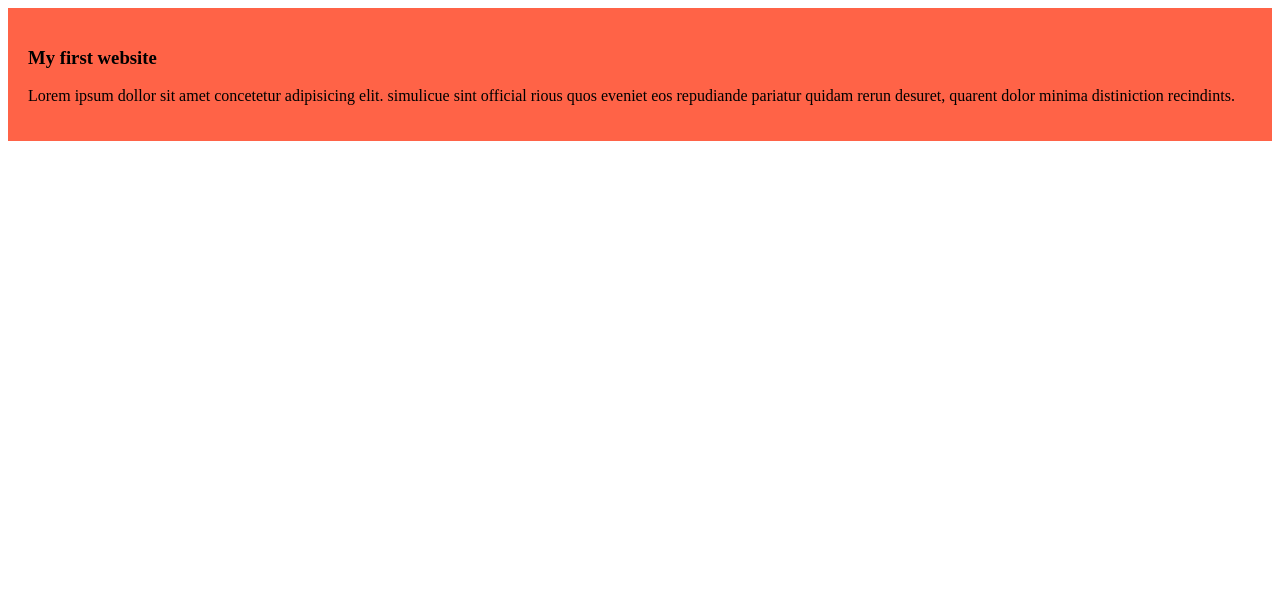
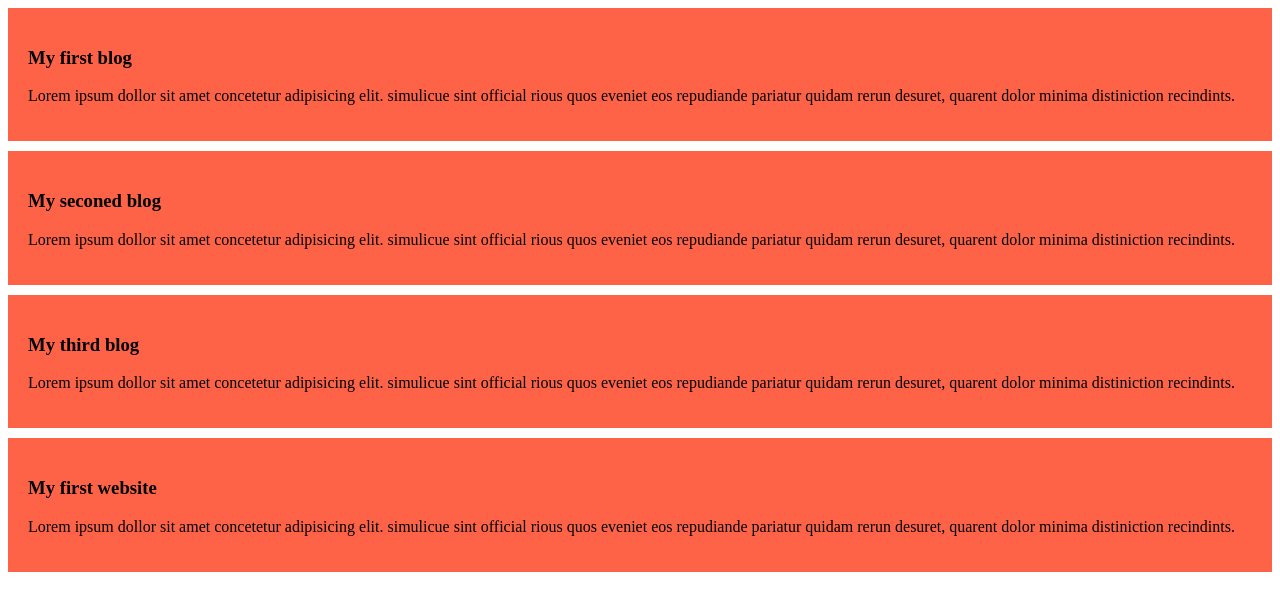
Before and after one commit to tawfiqakif/my-simple-website-, a plain HTML site: page index.html in a window 1280 px wide. Drawn offline with Linux system fonts and the light colour scheme.

Commit message:
added the seconed and the third blog

```diff
--- a/index.html
+++ b/index.html
@@ -8,6 +8,27 @@
 </head>
 <body>
     <div>
+        <h3>My first blog</h3>
+        <p>Lorem ipsum dollor sit amet concetetur adipisicing elit.
+            simulicue sint official rious quos eveniet eos repudiande
+            pariatur quidam rerun desuret, quarent dolor minima distiniction recindints.</p>
+
+    </div>
+    <div>
+        <h3>My seconed blog</h3>
+        <p>Lorem ipsum dollor sit amet concetetur adipisicing elit.
+            simulicue sint official rious quos eveniet eos repudiande
+            pariatur quidam rerun desuret, quarent dolor minima distiniction recindints.</p>
+
+    </div>
+    <div>
+        <h3>My third blog</h3>
+        <p>Lorem ipsum dollor sit amet concetetur adipisicing elit.
+            simulicue sint official rious quos eveniet eos repudiande
+            pariatur quidam rerun desuret, quarent dolor minima distiniction recindints.</p>
+
+    </div>
+    <div>
         <h3>My first website</h3>
         <p>Lorem ipsum dollor sit amet concetetur adipisicing elit.
             simulicue sint official rious quos eveniet eos repudiande
--- a/style/blog.css
+++ b/style/blog.css
@@ -1,4 +1,5 @@
 div {
    background-color: tomato;
    padding: 20px;
+   margin-bottom: 10px;
 }
```
